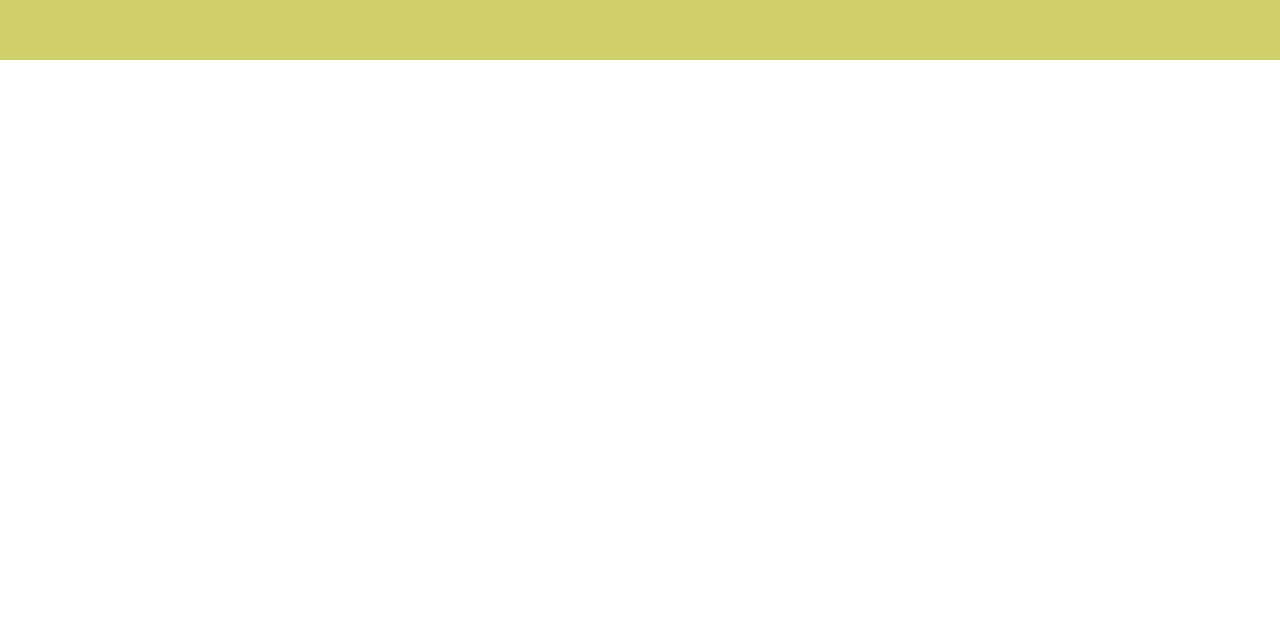
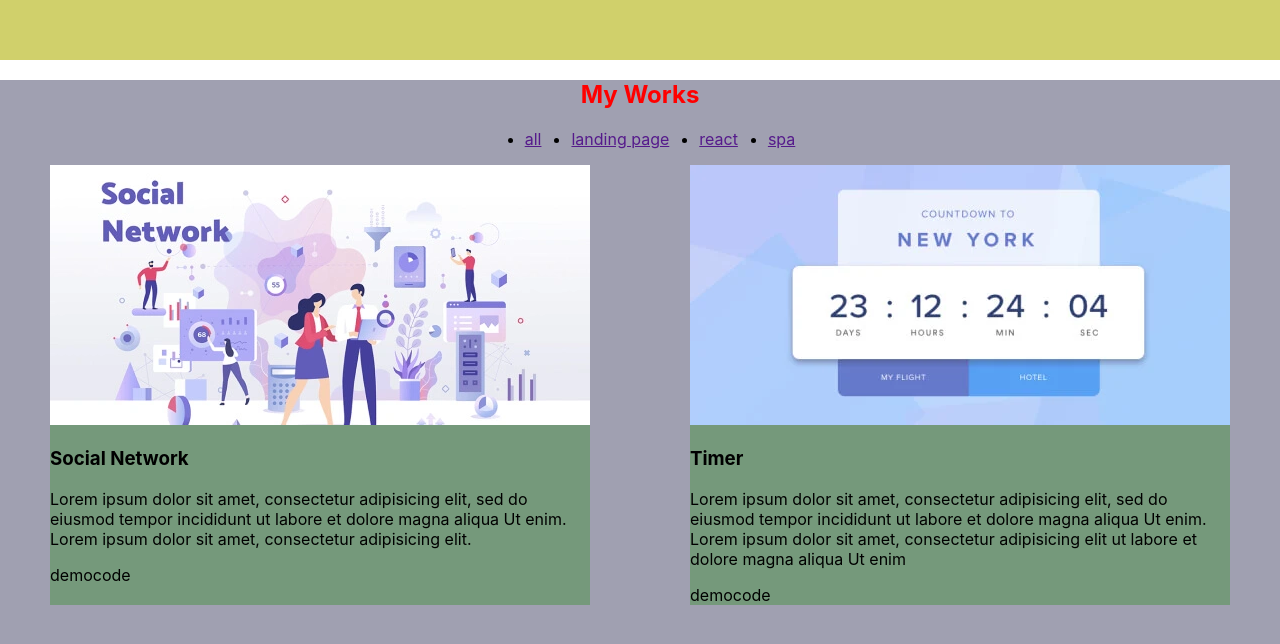
Before and after one commit to EvgeniyElisov/First-Portfolio, a React app: page / in a window 1280 px wide. Shown: the part 1614-2258 px from the top of the page. Before the commit the page ends 1674 px from the top, so only its background shows below. Built offline with nearby package versions, Linux system fonts and the light colour scheme.

Commit message:
works structure done

```diff
--- a/src/App.tsx
+++ b/src/App.tsx
@@ -2,6 +2,7 @@
 import { Header } from "./layout/header/Header";
 import { Main } from "./layout/sections/main/Main";
 import { Skills } from "./layout/sections/skills/Skills";
+import { Works } from "./layout/sections/works/Works";
 
 function App() {
   return (
@@ -9,6 +10,7 @@
       <Header />
       <Main />
       <Skills />
+      <Works />
     </div>
   );
 }
--- a/src/components/menu/Menu.tsx
+++ b/src/components/menu/Menu.tsx
@@ -1,33 +1,26 @@
 import React from "react";
 import styled from "styled-components";
 
-export const Menu = () => {
+export const Menu = (props: { menuItems: Array<string> }) => {
   return (
     <StyledMenu>
       <ul>
-        <li>
-          <a href="">Home</a>
-        </li>
-        <li>
-          <a href="">Skills</a>
-        </li>
-        <li>
-          <a href="">Works</a>
-        </li>
-        <li>
-          <a href="">Testimony</a>
-        </li>
-        <li>
-          <a href="">Contact</a>
-        </li>
+        {props.menuItems.map((item, index) => {
+          return (
+            <li key={index}>
+              <a href="">{item}</a>
+            </li>
+          );
+        })}
       </ul>
     </StyledMenu>
   );
 };
 
 const StyledMenu = styled.nav`
-    ul {
-        display: flex;
-        gap: 30px;
-    }
-`
+  ul {
+    display: flex;
+    gap: 30px;
+    justify-content: center;
+  }
+`;
--- a/src/layout/header/Header.tsx
+++ b/src/layout/header/Header.tsx
@@ -3,11 +3,13 @@
 import { Logo } from "../../components/logo/Logo";
 import { Menu } from "../../components/menu/Menu";
 
+const menuItems = ["Home", "Skills", "Works", "Testimony", "Contact"];
+
 export const Header = () => {
   return (
     <StyledHeader>
       <Logo />
-      <Menu />
+      <Menu menuItems={menuItems} />
     </StyledHeader>
   );
 };
--- a/src/layout/sections/skills/Skills.tsx
+++ b/src/layout/sections/skills/Skills.tsx
@@ -8,7 +8,7 @@
   return (
     <StyledSkills>
       <SectionTitle>My Skills</SectionTitle>
-      <FlexWrapper wrap={"wrap"}>
+      <FlexWrapper wrap={"wrap"} justify={"space-between"}>
         <Skill
           iconId={"code"}
           title={"html5"}
--- a/src/layout/sections/skills/skill/Skill.tsx
+++ b/src/layout/sections/skills/skill/Skill.tsx
@@ -18,7 +18,9 @@
 };
 
 const StyledSkill = styled.div`
-  width: 33.3%;
+  width: 30%;
+  background-color: #c4b6b6;
+  margin: 10px;
 `;
 
 const SkillTitle = styled.h3``;
--- /dev/null
+++ b/src/layout/sections/works/Works.tsx
@@ -0,0 +1,39 @@
+import styled from "styled-components";
+import { SectionTitle } from "../../../components/SectionTitle";
+import { Menu } from "../../../components/menu/Menu";
+import { FlexWrapper } from "../../../components/FlexWrapper";
+import { Work } from "./work/Work";
+import socialImg from "../../../assets/images/proj-1.webp";
+import timerImg from "../../../assets/images/proj-2.webp";
+
+const worksItems = ["all", "landing page", "react", "spa"];
+
+export const Works = () => {
+  return (
+    <StyledWorks>
+      <SectionTitle>My Works</SectionTitle>
+      <Menu menuItems={worksItems} />
+      <FlexWrapper justify="space-around">
+        <Work
+          title={"Social Network"}
+          text={
+            "Lorem ipsum dolor sit amet, consectetur adipisicing elit, sed do eiusmod tempor incididunt ut labore et dolore magna aliqua Ut enim. Lorem ipsum dolor sit amet, consectetur adipisicing elit."
+          }
+          src={socialImg}
+        />
+        <Work
+          title={"Timer"}
+          text={
+            "Lorem ipsum dolor sit amet, consectetur adipisicing elit, sed do eiusmod tempor incididunt ut labore et dolore magna aliqua Ut enim. Lorem ipsum dolor sit amet, consectetur adipisicing elit  ut labore et dolore magna aliqua Ut enim"
+          }
+          src={timerImg}
+        />
+      </FlexWrapper>
+    </StyledWorks>
+  );
+};
+
+const StyledWorks = styled.section`
+  min-height: 100vh;
+  background-color: #a0a0b1;
+`;
--- /dev/null
+++ b/src/layout/sections/works/work/Work.tsx
@@ -0,0 +1,37 @@
+import styled from "styled-components";
+
+type WorkPropsType = {
+  title: string;
+  text: string;
+  src: string;
+};
+
+export const Work = (props: WorkPropsType) => {
+  return (
+    <StyledWork>
+      <Image src={props.src} alt="" />
+      <Title>{props.title}</Title>
+      <Text>{props.text}</Text>
+      <Link>demo</Link>
+      <Link>code</Link>
+    </StyledWork>
+  );
+};
+
+const StyledWork = styled.div`
+  background-color: #75997b;
+  max-width: 540px;
+  width: 100%;
+`;
+
+const Image = styled.img`
+  width: 100%;
+  height: 260px;
+  object-fit: cover;
+`;
+
+const Title = styled.h3``;
+
+const Text = styled.p``;
+
+const Link = styled.a``;
```
